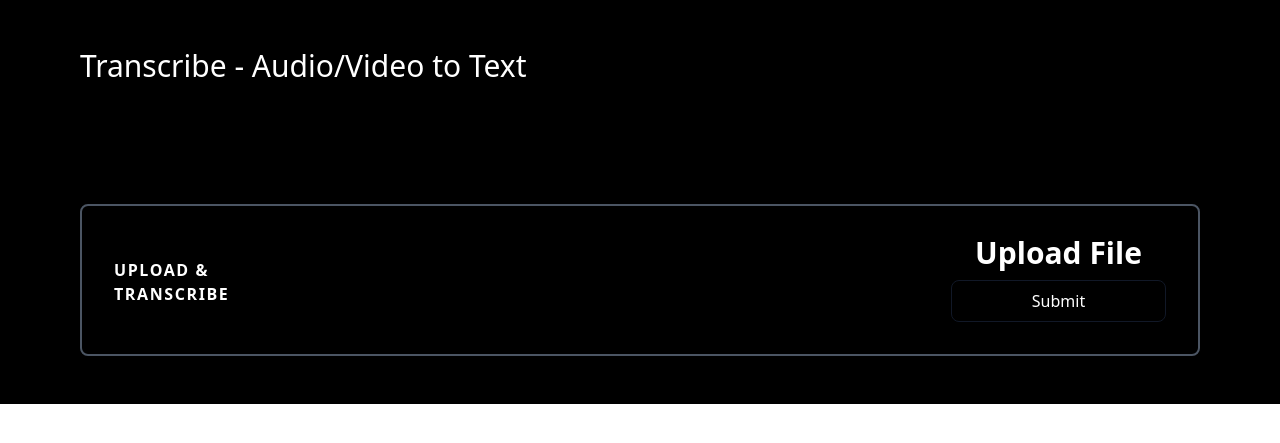
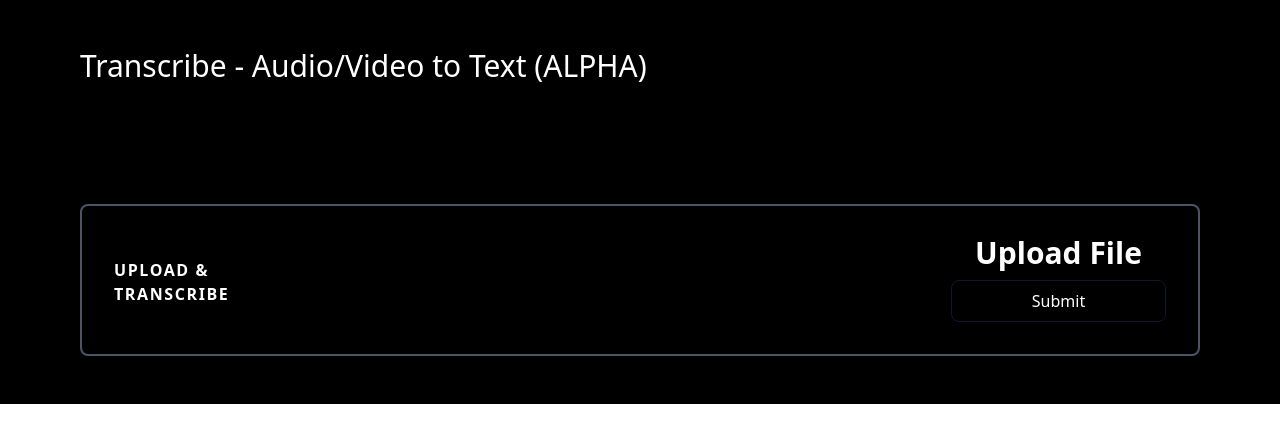
Before and after one commit to amitpanda007/audiototextapp, a Python web app: template templates/index.html in a window 1280 px wide. Shown: the top 443 px of the page. Run offline with Jinja, Linux system fonts and the light colour scheme; the template is opened without the code that fills it, so the values that code supplies are empty.

Commit message:
added initial alpha chnages

```diff
--- a/templates/index.html
+++ b/templates/index.html
@@ -8,7 +8,7 @@
     <div class="container px-5 py-12 mx-auto lg:px-20">
         <div class="flex flex-col flex-wrap pb-6 mb-12 text-white ">
             <h1 class="mb-12 text-3xl font-medium text-white">
-                Transcribe - Audio/Video to Text
+                Transcribe - Audio/Video to Text (ALPHA)
             </h1>
         </div>
         <div
```
